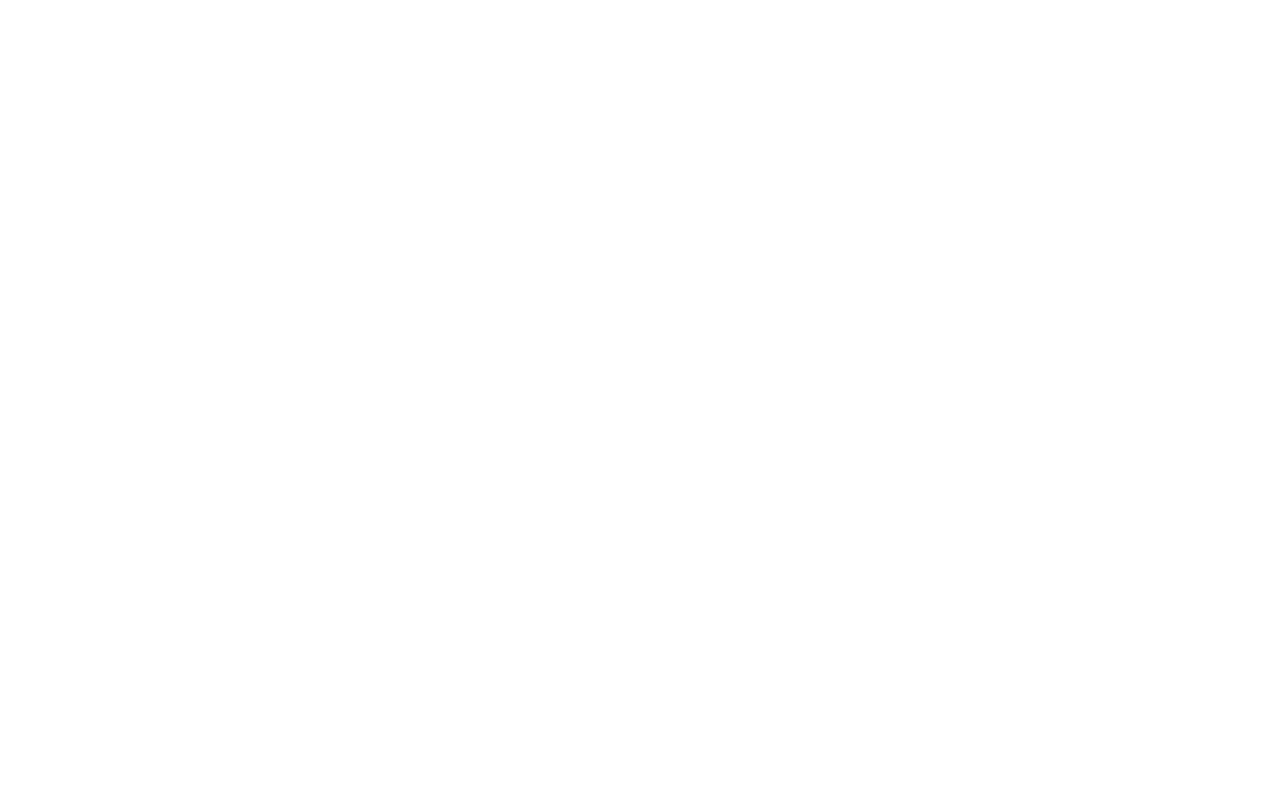
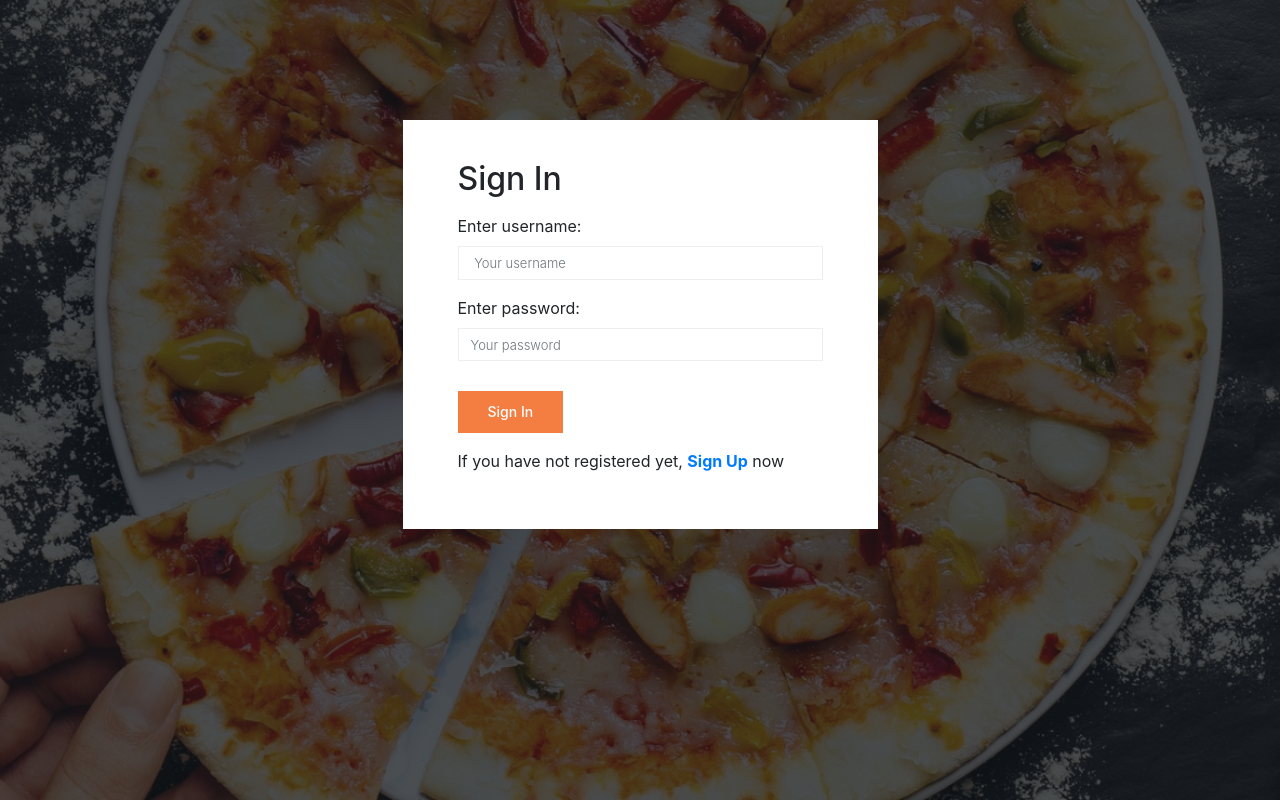
Before and after one commit to RonnJacob/whats-cooking, a React (Create React App) app: page /login in a window 1280 px wide. Built offline with nearby package versions, Linux system fonts and the light colour scheme.

Commit message:
LoginPage added

```diff
--- a/src/containers/LandingPage.js
+++ b/src/containers/LandingPage.js
@@ -3,6 +3,7 @@
 import HomePage from "./HomePage/HomePage";
 import RegisterPage from "./RegisterPage/RegisterPage";
 import './LandingPage.css'
+import LoginPage from "./LoginPage/LoginPage";
 
 class LandingPage extends Component{
     constructor(props){
@@ -18,9 +19,9 @@
                         {/*<Link to="/home">Go To Home Page</Link>*/}
                         {/*<Link to="/register">Go To Registration Page</Link>*/}
                         <Route path='/home' component={HomePage}/>
-                        <Route path="/register"
-                               exact component={RegisterPage}>
-                        </Route>
+                        <Route path="/register" exact component={RegisterPage}/>
+                        <Route path="/login" exact component={LoginPage}/>
+
                 </Router>
             </div>
         )
--- /dev/null
+++ b/src/containers/LoginPage/LoginPage.css
@@ -0,0 +1,7 @@
+#login-page{
+    height:100%;
+}
+
+.section-gap{
+    height:100%;
+}
--- /dev/null
+++ b/src/containers/LoginPage/LoginPage.js
@@ -0,0 +1,76 @@
+import React, {Component} from 'react'
+import '../../../node_modules/font-awesome.css'
+import '../../../node_modules/bootstrap/dist/css/bootstrap.css'
+import './LoginPage.css'
+import '../../assets/css/main.css'
+import {Redirect} from 'react-router-dom'
+
+
+
+class LoginPage extends Component {
+    constructor(props){
+        super(props);
+        this.state = {
+            user: {},
+            successfulLogin: false
+        };
+    }
+
+    loginUser = () => {
+        const user = {};
+        user.username = document.getElementById('login_username').value;
+        user.password = document.getElementById('login_password').value;
+        this.setState({user: user, successfulLogin: true});
+        console.log(this.state.user);
+    };
+
+
+    render(){
+        if(this.state.successfulLogin === true){
+            return <Redirect to={{pathname: '/home', state: { user: this.state.user}}}/>
+        }
+        return (
+            <div id="login-page">
+                <section className="reservation-area section-gap">
+                    <div className="overlay overlay-bg">
+                    </div>
+                    <div className="container">
+                        <div className="row justify-content-between align-items-center">
+                            <div className="col-lg-5 margin-auto bg-white reservation-right">
+                                <form className="form-wrap" action="#">
+                                    <h2 className="mb-3">Sign In</h2>
+                                    <label>Enter username:</label>
+                                    <input type="text" className="form-control mb-3"
+                                           name="username" id="login_username"
+                                           placeholder=" Your username"
+                                           required
+                                           onFocus="this.placeholder = ''" onBlur="this.placeholder = 'Your username'">
+                                    </input>
+                                    <label>Enter password:</label>
+                                    <input type="password" className="form-control"
+                                           name="password"
+                                           id="login_password" placeholder="Your password"
+                                           required
+                                           onFocus="this.placeholder = ''"
+                                           onBlur="this.placeholder = 'Your password'">
+                                    </input>
+                                    <a className="primary-btn text-uppercase mt-20" id="login_user"
+                                       style={{color: 'white'}} onClick={this.loginUser}>Sign In</a>
+                                    <p className="mt-3">If you have not registered yet,&nbsp;
+                                        <a className="text-primary font-weight-bold"
+                                        href="/register"
+                                        style={{color: 'white'}}>Sign Up</a> now</p>
+                                    <p className="text-center mt-3 font-weight-bold text-danger"
+                                       id="loading"
+                                       style ={{display: 'none'}}>
+                                    </p>
+                                </form>
+                            </div>
+                        </div>
+                    </div>
+                </section>
+            </div>
+        )
+    }
+}
+export default LoginPage;
--- a/src/containers/RegisterPage/RegisterPage.js
+++ b/src/containers/RegisterPage/RegisterPage.js
@@ -246,7 +246,7 @@
                                     </a>
 
                                     <p className="mt-3">Already A Member?
-                                        <a href="index.html"
+                                        <a href="/login"
                                            className="sign-in">Sign In
                                         </a>
                                     </p>
```
